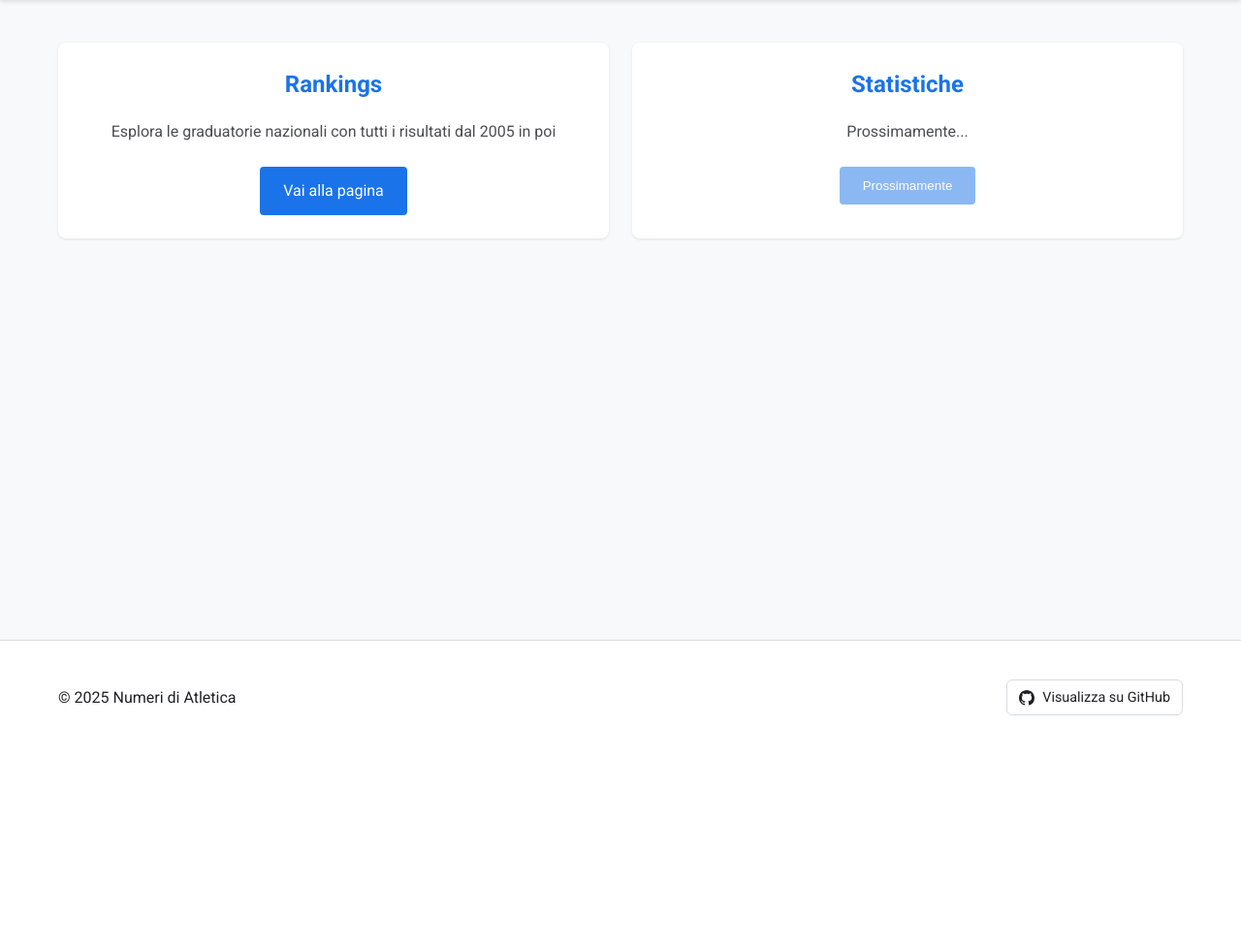
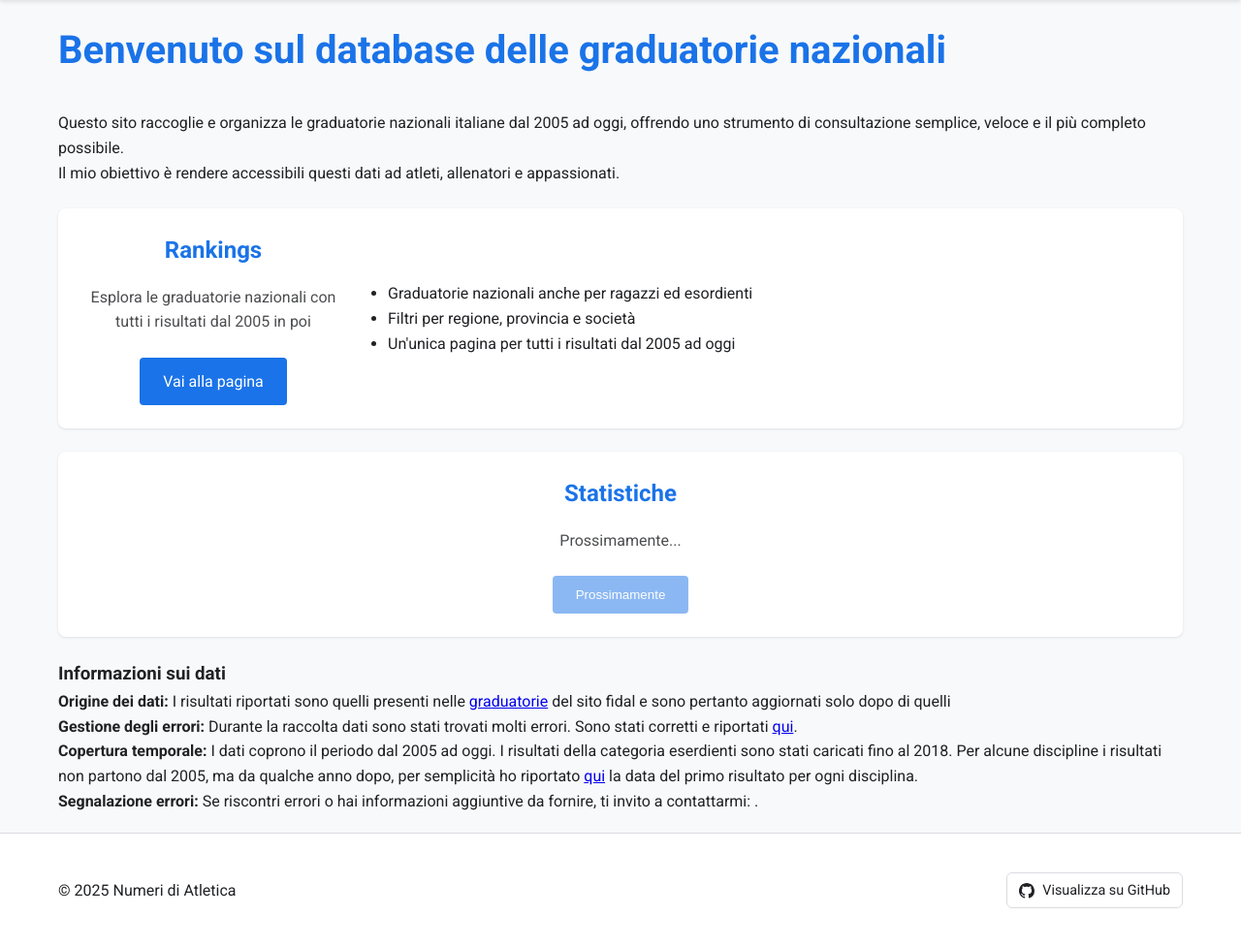
Before and after one commit to F-Depi/atletica, a Flask app: page / in a window 1280 px wide. Shown: the part 70-1047 px from the top of the page at 97% size. Before the commit the page ends 808 px from the top, so only its background shows below. Run offline with Flask 3, Linux system fonts and the light colour scheme; some libraries are stand-ins or nearby versions.

Commit message:
migliorando la home page

```diff
--- a/static/css/components.css
+++ b/static/css/components.css
@@ -33,7 +33,7 @@
 /* Section Cards */
 .sections-grid {
     display: grid;
-    grid-template-columns: repeat(auto-fit, minmax(300px, 1fr));
+    grid-template-columns: 1fr;
     gap: 24px;
     padding: 24px 0;
 }
@@ -63,44 +63,33 @@
     opacity: 0.8;
 }
 
-
-/* Stats Boxes */
-.stats-container {
-    display: grid;
-    grid-template-columns: repeat(auto-fit, minmax(200px, 1fr));
+.section-content {
+    display: flex;
+    flex-direction: row;
+    align-items: center;
+    text-align: left;
     gap: 24px;
-    margin: 24px 0;
-    animation: fadeIn 0.3s ease-in;
 }
 
-.stat-box {
-    background: var(--card-background);
-    padding: 24px;
-    border-radius: 8px;
-    box-shadow: 0 1px 3px rgba(0,0,0,0.1);
+.section-primary {
+    flex: 1;
+    min-width: 200px;
     text-align: center;
-    transition: transform 0.2s ease;
 }
 
-.stat-box:hover {
-    transform: translateY(-2px);
-    box-shadow: 0 4px 6px rgba(0,0,0,0.1);
+.section-features {
+    flex: 3;
+    text-align: left;
 }
 
-.stat-box h3 {
-    color: var(--text-color);
-    font-weight: 500;
-    margin-bottom: 8px;
-    font-size: 0.9rem;
-    text-transform: uppercase;
-    letter-spacing: 0.5px;
+.features-list {
+    margin: 0;
+    padding-left: 20px;
 }
 
-.stat-box p {
-    font-size: 1.5rem;
-    font-weight: 700;
-    color: var(--primary-color);
-    margin: 0;
+/* Ripristina l'allineamento centrale per la sezione statistiche */
+.section-card:not(:has(.section-content)) {
+    text-align: center;
 }
 
 @keyframes fadeIn {
--- a/static/css/responsive.css
+++ b/static/css/responsive.css
@@ -1,6 +1,22 @@
 @media (max-width: 768px) {
     .container {
         padding: 16px;
+    }
+
+    .section-content {
+        flex-direction: column;
+        align-items: center;
+        text-align: center;
+    }
+
+    .section-features {
+        text-align: center;
+        width: 100%;
+    }
+
+    .features-list {
+        display: inline-block;
+        text-align: left;
     }
 
     h1 {
@@ -10,10 +26,6 @@
     .rankings-table {
         display: block;
         overflow-x: auto;
-    }
-
-    .stats-container {
-        grid-template-columns: 1fr 1fr;
     }
 
     .apply-filters-btn {
--- a/templates/index.html
+++ b/templates/index.html
@@ -2,12 +2,32 @@
 {% extends "base.html" %}
 
 {% block content %}
+<!-- Introduzione al sito -->
+<div class="site-intro">
+    <h1>Benvenuto sul database delle graduatorie nazionali</h1>
+    <p>Questo sito raccoglie e organizza le graduatorie nazionali italiane dal 2005 ad oggi, offrendo uno strumento di
+    consultazione semplice, veloce e il più completo possibile.</p>
+    <p>Il mio obiettivo è rendere accessibili questi dati ad atleti, allenatori e appassionati.</p>
+</div>
+
+<!-- Sezioni principali -->
 <div class="sections-grid">
     <!-- Rankings Section -->
     <div class="section-card">
-        <h2>Rankings</h2>
-        <p>Esplora le graduatorie nazionali con tutti i risultati dal 2005 in poi</p>
-        <a href="{{ url_for('rankings') }}" class="button">Vai alla pagina</a>
+        <div class="section-content">
+            <div class="section-primary">
+                <h2>Rankings</h2>
+                <p>Esplora le graduatorie nazionali con tutti i risultati dal 2005 in poi</p>
+                <a href="{{ url_for('rankings') }}" class="button">Vai alla pagina</a>
+            </div>
+            <div class="section-features">
+                <ul class="features-list">
+                    <li>Graduatorie nazionali anche per ragazzi ed esordienti</li>
+                    <li>Filtri per regione, provincia e società</li>
+                    <li>Un'unica pagina per tutti i risultati dal 2005 ad oggi</li>
+                </ul>
+            </div>
+        </div>
     </div>
 
     <!-- Statistics Section (placeholder) -->
@@ -16,6 +36,27 @@
         <p>Prossimamente...</p>
         <button class="button" disabled>Prossimamente</button>
     </div>
+</div>
 
+<!-- Disclaimer e informazioni sui dati -->
+<div class="data-disclaimer">
+    <h3>Informazioni sui dati</h3>
+    <div class="disclaimer-content">
+        <p><strong>Origine dei dati:</strong> I risultati riportati sono quelli presenti nelle
+        <a href="https://www.fidal.it/graduatorie.php" target="_blank"> graduatorie</a> del sito fidal e sono pertanto aggiornati solo
+        dopo di quelli</p>
+        <p><strong>Gestione degli errori:</strong> Durante la raccolta dati sono stati trovati molti errori. Sono stati
+        corretti e riportati
+        <a href="https://github.com/F-Depi/database-atletica-italiana/tree/main/errori" target="_blank">qui</a>.
+        <p><strong>Copertura temporale:</strong> I dati coprono il periodo dal 2005 ad oggi. I risultati della categoria
+        eserdienti sono stati caricati fino al 2018. Per alcune discipline i risultati non partono dal 2005, ma da
+        qualche anno dopo, per semplicità ho riportato
+        <a href="https://github.com/F-Depi/database-atletica-italiana/blob/main/errori/primi%20risultati%20per%20disciplina.csv" target="_blank">qui</a>
+        la data del primo risultato per ogni disciplina.
+        </p>
+        <p><strong>Segnalazione errori:</strong> Se riscontri errori o hai informazioni aggiuntive da fornire, ti
+        invito a contattarmi: .</p>
+    </div>
 </div>
+
 {% endblock %}
```
Also changed, not shown: templates/rankings.html (+1 -7 lines).
